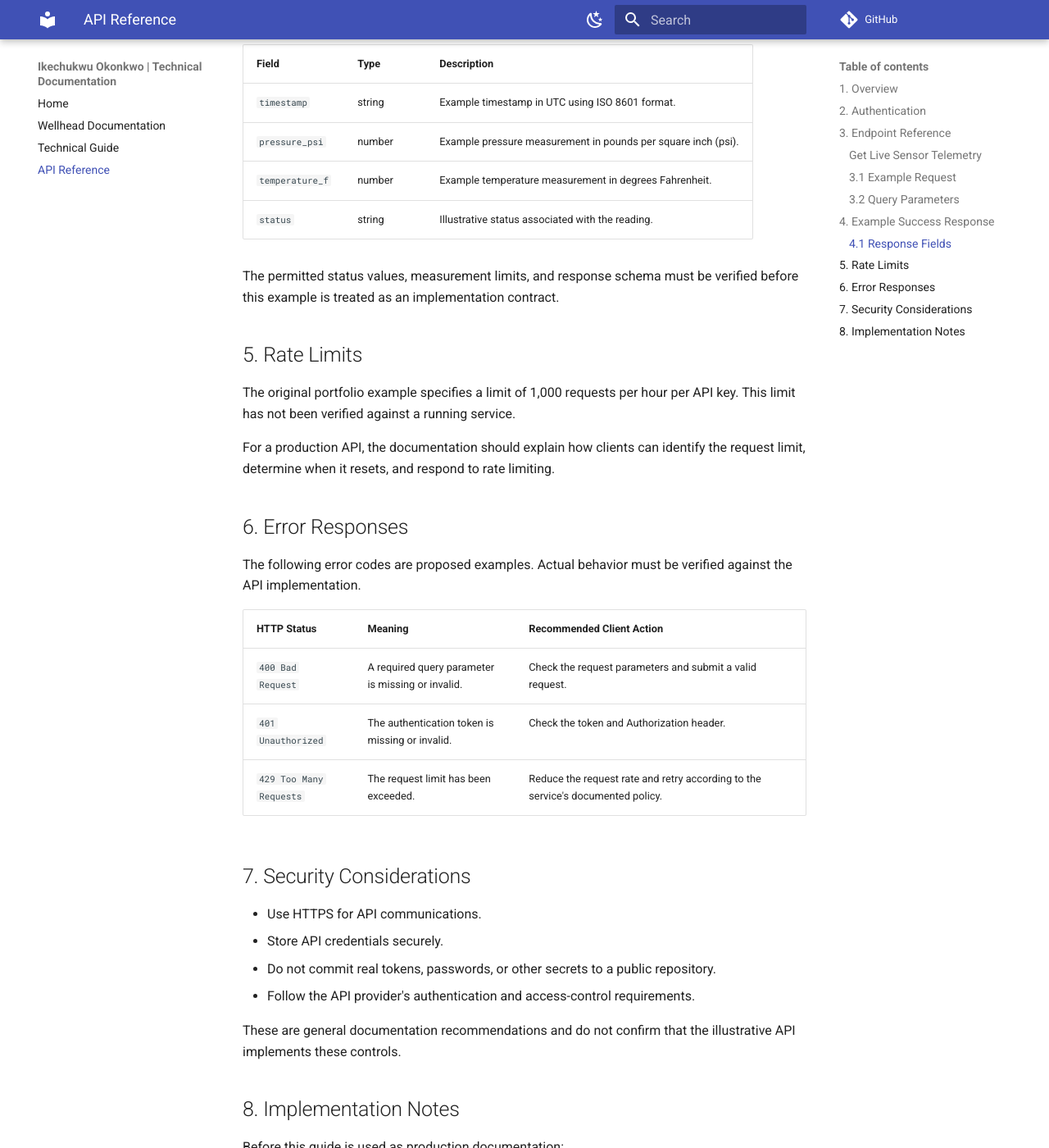
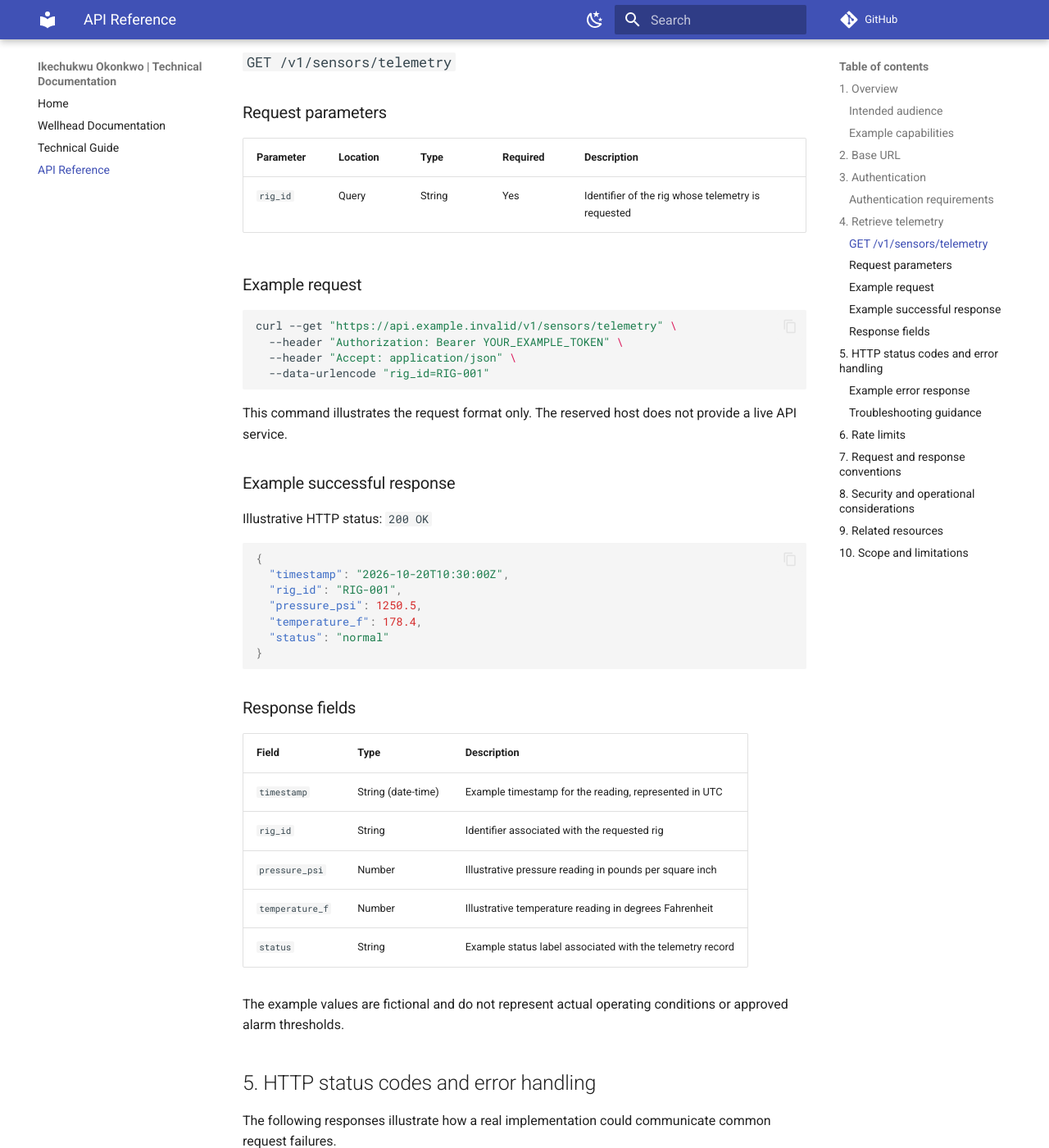
Before and after one commit to Stevike/My-docs, an MkDocs documentation site: the page built from docs/api-guide.md, in a window 1280 px wide and 1400 px high, scrolled down 2034 px. Shown: the whole window at 82% size. Built offline with MkDocs 1.6.1 and Material for MkDocs 9.7.7, drawn with Linux system fonts in a browser that asks for light colours; comment, search, counter and statistics services are not loaded; some of the changed text lies outside the part shown.

Commit message:
Update api-guide.md

````diff
--- a/docs/api-guide.md
+++ b/docs/api-guide.md
@@ -1,123 +1,199 @@
 
-# Wellhead Telemetry API Guide
+# Wellhead Telemetry API Reference
 
-> **Portfolio demonstration:** This guide describes an illustrative API. The server address, credentials, and sensor readings are examples and are not confirmed to represent a live service.
+This reference documents an illustrative REST API for retrieving wellhead telemetry data. It demonstrates API documentation practices for endpoint definitions, authentication, request parameters, JSON responses, error handling, and rate limits.
+
+!!! warning "Demonstration API"
+    This is a portfolio example, not a verified or deployed API. The base URL, credentials, responses, rate limits, and endpoint behaviour are illustrative. Requests will not retrieve live well data. Do not use these examples for operational or safety-critical decisions.
 
 ## 1. Overview
 
-The Wellhead Telemetry API is a demonstration interface for retrieving pressure and temperature measurements associated with a drilling rig.
+The example API represents a service that provides telemetry readings associated with a wellhead monitoring system.
 
-This guide explains authentication, endpoint usage, query parameters, example responses, rate limits, and error handling.
+### Intended audience
 
-## 2. Authentication
+- Software developers integrating telemetry data into an application
+- Technical teams reviewing a monitoring API
+- Engineers and documentation specialists evaluating the example interface
 
-Requests must include a valid Bearer token in the `Authorization` HTTP header.
+### Example capabilities
 
-Example header:
+- Request telemetry for a specified rig
+- Review pressure and temperature readings
+- Inspect the reported telemetry status
+- Handle invalid requests and authentication errors
+
+## 2. Base URL
+
+The reserved `.invalid` domain below is used to prevent the example from being mistaken for a live service.
+
+```text
+https://api.example.invalid
+```
+
+| Property | Description |
+|---|---|
+| API style | REST |
+| Data format | JSON |
+| Example API version | v1 |
+| Authentication model | Bearer token |
+| Transport | HTTPS in the illustrative design |
+
+## 3. Authentication
+
+The example uses a Bearer token in the HTTP `Authorization` header.
 
 ```http
-Authorization: Bearer YOUR_API_KEY
+Authorization: Bearer YOUR_EXAMPLE_TOKEN
 ```
 
-Replace `YOUR_API_KEY` with a valid token issued by the API provider. Never publish real API credentials in documentation or source control.
+`YOUR_EXAMPLE_TOKEN` is a placeholder, not a working credential. No token issuance or validation service is provided by this portfolio example.
 
-## 3. Endpoint Reference
+### Authentication requirements
 
-### Get Live Sensor Telemetry
+- Include the token in the `Authorization` header.
+- Do not place credentials in query parameters.
+- Avoid committing real credentials to source control.
+- A real implementation should use an approved token provisioning and rotation process.
 
-Retrieves a telemetry record for the specified rig.
+An unauthenticated or invalidly authenticated request is illustrated as returning `401 Unauthorized`.
 
-| Property | Value |
-|---|---|
-| HTTP Method | `GET` |
-| Endpoint | `/v1/sensors/telemetry` |
-| Authentication | Bearer token |
-| Required Parameter | `rig_id` |
+## 4. Retrieve telemetry
 
-### 3.1 Example Request
+Returns an illustrative telemetry record for the requested rig.
 
-The hostname below is a placeholder. Replace it with the actual API base URL before making a real request.
+### `GET /v1/sensors/telemetry`
+
+### Request parameters
+
+| Parameter | Location | Type | Required | Description |
+|---|---|---|---|---|
+| `rig_id` | Query | String | Yes | Identifier of the rig whose telemetry is requested |
+
+### Example request
 
 ```bash
-curl --request GET \
-  "https://api.example.com/v1/sensors/telemetry?rig_id=Rig-Alpha-10" \
-  --header "Authorization: Bearer YOUR_API_KEY"
+curl --get "https://api.example.invalid/v1/sensors/telemetry" \
+  --header "Authorization: Bearer YOUR_EXAMPLE_TOKEN" \
+  --header "Accept: application/json" \
+  --data-urlencode "rig_id=RIG-001"
 ```
 
-### 3.2 Query Parameters
+This command illustrates the request format only. The reserved host does not provide a live API service.
 
-| Parameter | Details |
-|---|---|
-| `rig_id` | **Type:** string<br>**Required:** Yes<br>**Description:** Identifier of the rig whose telemetry is requested, for example, `Rig-Alpha-10`. |
+### Example successful response
 
-The accepted parameter format and validation rules must be confirmed against the API implementation.
-
-## 4. Example Success Response
-
-**HTTP Status:** `200 OK`
-
-The following JSON is an illustrative response and does not represent verified live sensor data.
+Illustrative HTTP status: `200 OK`
 
 ```json
 {
-  "timestamp": "2026-10-18T02:00:00Z",
-  "pressure_psi": 9850.5,
-  "temperature_f": 185.2,
-  "status": "OPTIMAL"
+  "timestamp": "2026-10-20T10:30:00Z",
+  "rig_id": "RIG-001",
+  "pressure_psi": 1250.5,
+  "temperature_f": 178.4,
+  "status": "normal"
 }
 ```
 
-### 4.1 Response Fields
+### Response fields
 
 | Field | Type | Description |
 |---|---|---|
-| `timestamp` | string | Example timestamp in UTC using ISO 8601 format. |
-| `pressure_psi` | number | Example pressure measurement in pounds per square inch (psi). |
-| `temperature_f` | number | Example temperature measurement in degrees Fahrenheit. |
-| `status` | string | Illustrative status associated with the reading. |
+| `timestamp` | String (date-time) | Example timestamp for the reading, represented in UTC |
+| `rig_id` | String | Identifier associated with the requested rig |
+| `pressure_psi` | Number | Illustrative pressure reading in pounds per square inch |
+| `temperature_f` | Number | Illustrative temperature reading in degrees Fahrenheit |
+| `status` | String | Example status label associated with the telemetry record |
 
-The permitted status values, measurement limits, and response schema must be verified before this example is treated as an implementation contract.
+The example values are fictional and do not represent actual operating conditions or approved alarm thresholds.
 
-## 5. Rate Limits
+## 5. HTTP status codes and error handling
 
-The original portfolio example specifies a limit of 1,000 requests per hour per API key. This limit has not been verified against a running service.
+The following responses illustrate how a real implementation could communicate common request failures.
 
-For a production API, the documentation should explain how clients can identify the request limit, determine when it resets, and respond to rate limiting.
+| Status code | Meaning | Example cause |
+|---|---|---|
+| `200 OK` | Request succeeded | A telemetry record is returned |
+| `400 Bad Request` | Request is invalid | Required `rig_id` is missing or malformed |
+| `401 Unauthorized` | Authentication failed | Token is missing, invalid, or expired |
+| `429 Too Many Requests` | Rate limit exceeded | Request quota has been exceeded |
 
-## 6. Error Responses
+### Example error response
 
-The following error codes are proposed examples. Actual behavior must be verified against the API implementation.
+Illustrative HTTP status: `400 Bad Request`
 
-| HTTP Status | Meaning | Recommended Client Action |
-|---|---|---|
-| `400 Bad Request` | A required query parameter is missing or invalid. | Check the request parameters and submit a valid request. |
-| `401 Unauthorized` | The authentication token is missing or invalid. | Check the token and Authorization header. |
-| `429 Too Many Requests` | The request limit has been exceeded. | Reduce the request rate and retry according to the service's documented policy. |
+```json
+{
+  "error": {
+    "code": "INVALID_REQUEST",
+    "message": "The rig_id query parameter is required."
+  }
+}
+```
 
-## 7. Security Considerations
+This is a proposed error format for the demonstration. It is not a confirmed response from a live service.
 
-- Use HTTPS for API communications.
-- Store API credentials securely.
-- Do not commit real tokens, passwords, or other secrets to a public repository.
-- Follow the API provider's authentication and access-control requirements.
+### Troubleshooting guidance
 
-These are general documentation recommendations and do not confirm that the illustrative API implements these controls.
+**400 Bad Request**
 
-## 8. Implementation Notes
+Check that `rig_id` is present, correctly spelled, and supplied as a query parameter.
 
-Before this guide is used as production documentation:
+**401 Unauthorized**
 
-1. Verify the base URL and endpoint against the actual API.
-2. Confirm the authentication mechanism and token requirements.
-3. Validate the query parameters and response schema.
-4. Confirm rate limits and error-response behavior.
-5. Ensure this guide matches the OpenAPI specification.
-6. Have all safety-critical or operational information reviewed by the appropriate subject-matter expert.
+Check that the `Authorization` header uses the Bearer scheme and that a valid token has been supplied. This example does not issue or validate tokens.
 
----
+**429 Too Many Requests**
 
-**Document Status:** Portfolio Demonstration
+Stop sending requests temporarily and follow the retry guidance provided by the actual service, if available. A production API should document whether it provides `Retry-After` and rate-limit headers.
 
-**Document Version:** 1.0.0
+## 6. Rate limits
 
-**Last Updated:** 19 October 2026
+The previous portfolio example specified a limit of **1,000 requests per hour per API key**.
+
+This figure is illustrative only. It has not been verified against a live service.
+
+A production API should document:
+
+- The applicable quota and its time window
+- Whether limits apply per user, token, or API key
+- The response returned when a quota is exceeded
+- Any rate-limit headers and retry guidance
+
+## 7. Request and response conventions
+
+The example uses these conventions:
+
+- HTTP methods describe the intended operation.
+- Query parameters are used to identify the requested rig.
+- JSON represents example request-independent response data.
+- Bearer authentication is illustrated through an HTTP header.
+- HTTP status codes communicate success or failure.
+
+A production implementation should also define field validation, timestamp guarantees, units, nullability, data freshness, and the meaning of each possible status value.
+
+## 8. Security and operational considerations
+
+Telemetry can inform engineering decisions, so a real implementation requires controls beyond documenting an endpoint.
+
+- Enforce HTTPS and secure credential handling.
+- Authenticate and authorize callers.
+- Validate request parameters.
+- Define monitoring, logging, and error-handling requirements.
+- Document data freshness and measurement units.
+- Establish appropriate access controls and retention policies.
+- Verify all behaviour against the deployed service and approved engineering requirements.
+
+**Important:** This API example is not a control system and must not be used to operate equipment, determine safe operating limits, or replace approved field procedures.
+
+## 9. Related resources
+
+- [Home — Technical Documentation Portfolio](index.md)
+- [Wellhead Documentation](Guide.md)
+- [Technical Guide](Guide2.md)
+
+## 10. Scope and limitations
+
+This reference demonstrates the structure and writing style of an API reference. It does not establish that an API implementation exists.
+
+Before adapting this documentation for a real service, verify the base URL, authentication mechanism, endpoint behaviour, schemas, error responses, rate limits, and security requirements with the service owner and approved technical sources.
````
